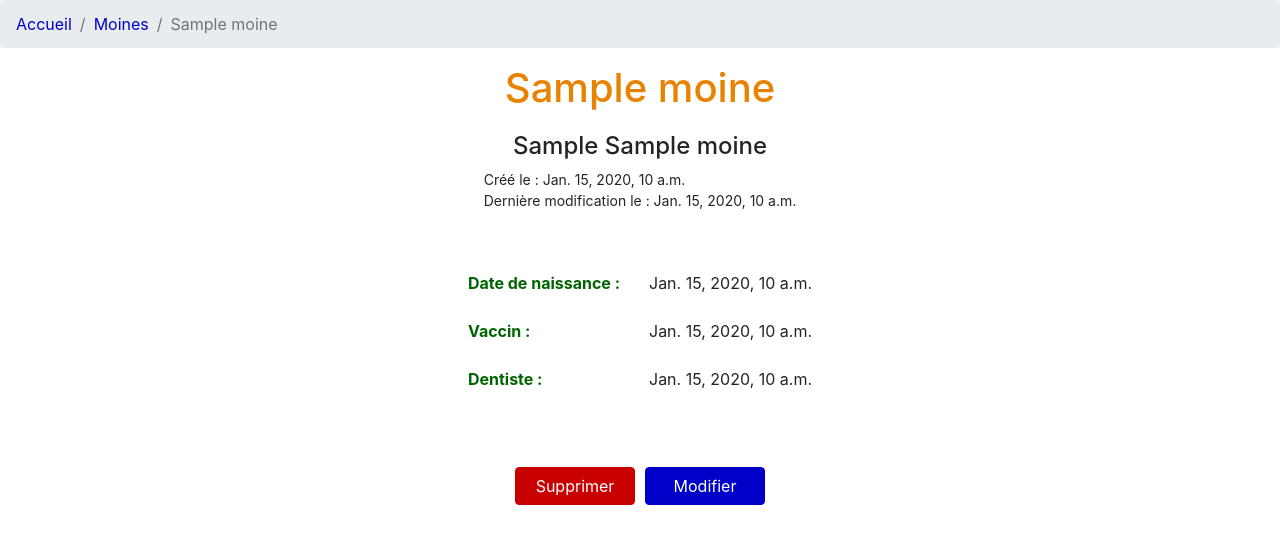
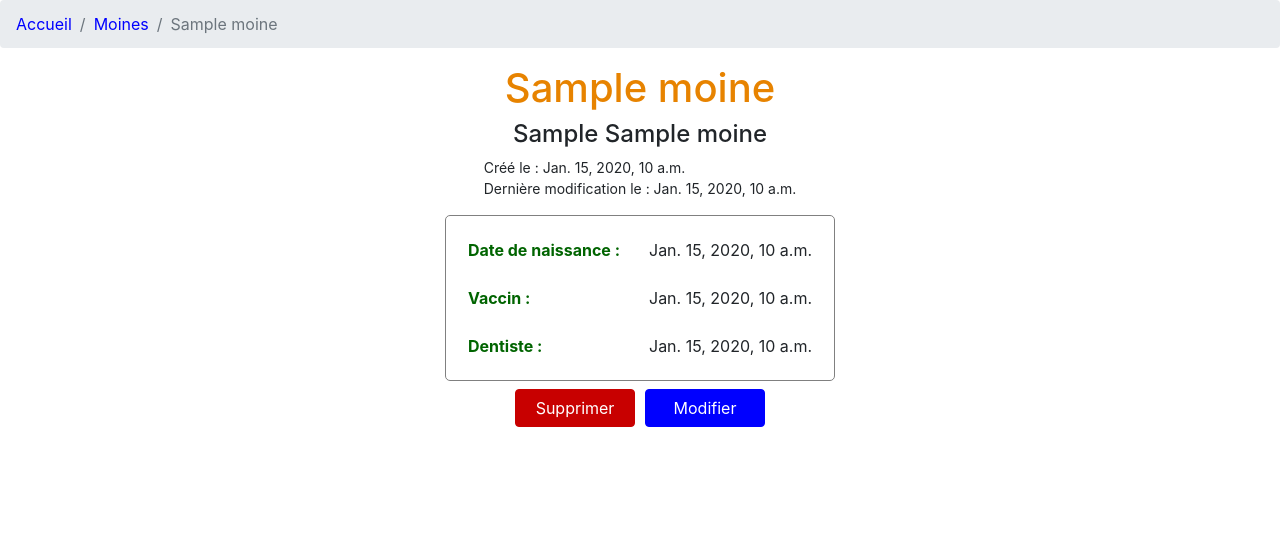
Before and after one commit to BrRoman/infirmerie, a Django app: template infirmerie/apps/moines/templates/moines/detail.html in a window 1280 px wide. Shown: the part 76-620 px from the top of the page. Run offline with Django 3.2, Linux system fonts and the light colour scheme; the template is opened without the code that fills it: most values are stand-ins (such as "Sample title", 1, 10 or a date in 2020); style sheets or scripts are compiled from the project's sources; some libraries are stand-ins or nearby versions.

Commit message:
Formatting (.block, @blue_bootstrap).

```diff
--- a/infirmerie/apps/moines/templates/moines/detail.html
+++ b/infirmerie/apps/moines/templates/moines/detail.html
@@ -14,8 +14,8 @@
         <small>Dernière modification le : {{ moine.last_modified }}</small>
     </div>
 
-    <div class="row justify-content-center my-5">
-        <table class="table table-borderless">
+    <div class="block row justify-content-center mt-3 mb-2">
+        <table class="table table-borderless my-0">
             <tr>
                 <td><label>Date de naissance :</label></td><td>{{ moine.date_naissance }}</td>
             </tr>
--- a/infirmerie/apps/moines/templates/moines/form.html
+++ b/infirmerie/apps/moines/templates/moines/form.html
@@ -27,6 +27,7 @@
     <form method="post" novalidate>
         {% csrf_token %}
 
+        <div class="block">
             <!-- Qualité -->
             <div class="form-group">
                 {{ form.titre.label_tag }}
@@ -195,6 +196,7 @@
                     </small>
                 {% endif %}
             </div>
+        </div>
 
         <div class="d-flex justify-content-center">
             <button type="submit" class="btn btn-primary mx-3">Annuler</button>
--- a/infirmerie/apps/moines/templates/moines/list.html
+++ b/infirmerie/apps/moines/templates/moines/list.html
@@ -5,10 +5,10 @@
 {% endblock breadcrumbs %}
 
 {% block content %}
-    <h class="d-flex align-self-stretch">
+    <div class="d-flex align-self-stretch">
         <h1 class="mr-auto">Moines</h1>
         <div class="ml-auto">{% include 'pagination.html' %}</div>
-    </h>
+    </div>
 
     <table class="table table-striped">
         <thead>
--- a/infirmerie/static/css/infirmerie.less
+++ b/infirmerie/static/css/infirmerie.less
@@ -1,13 +1,14 @@
-@blue: rgb(0, 0, 200);
+@blue: rgb(0, 0, 255);
+@blue_bootstrap: rgba(0, 123, 255);
 @green: rgb(0, 100, 0);
 @orange: rgb(231, 131, 0);
 @red: rgb(200, 0, 0);
 
 h1 {
     color: @orange;
-    margin: 0px 0px 20px 0px;
 }
 
+// Links:
 a:hover {
     text-decoration: none;
 }
@@ -20,15 +21,21 @@ a {
     color: @blue;
 }
 
-.page-item.active .page-link {
-    background-color: @blue;
-    border-color: @blue;
+.page-item.active {
+    .page-link {
+        background-color: @blue;
+        border-color: @blue;
+    }
+
+    .page-link:hover {
+        background-color: @blue_bootstrap;
+        border-color: @blue_bootstrap;
+    }
 }
 
 .page-link {
     color: @blue;
 }
-
 
 // Tables:
 .table-borderless td {
@@ -36,6 +43,13 @@ a {
 }
 
 // Detail and form:
+.block {
+    border: 1px solid grey;
+    border-radius: 5px;
+    margin: 10px 0px 10px 0px;
+    padding: 10px;
+}
+
 label {
     color: @green;
     font-weight: bold;
@@ -47,6 +61,7 @@ small {
     text-align: right;
 }
 
+// Buttons:
 .btn {
     margin: 0px 5px 0px 5px;
     width: 120px;
```
Lines whose indentation alone changed are shown as unchanged.
